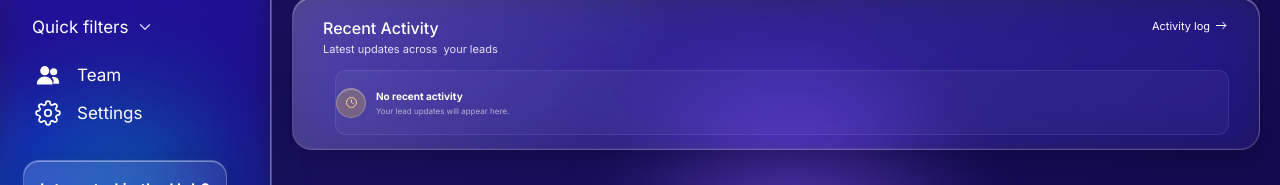
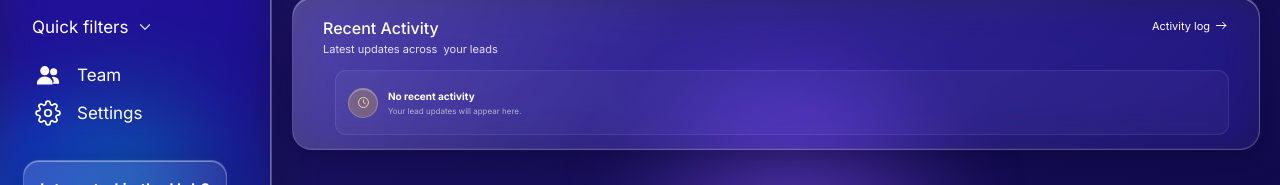
Before and after one commit to obinyan/FLOWBASE, a Next.js app: page /dashboard in a window 1280 px wide. Shown: the part 458-643 px from the top of the page. Built offline with nearby package versions, Linux system fonts and the light colour scheme.

Commit message:
another spacing fix

```diff
--- a/app/globals.css
+++ b/app/globals.css
@@ -325,7 +325,7 @@ small { display: block; }
 .activity .card-head small { font-size: 11px; margin-top: 4px; }
 .activity .head-link { font-size: 11px; }
 .activity-list { margin-top: 14px; position: relative; z-index: 1; }
-.activity-list li { padding: 0 4px 0 0; margin-left: 12px; }
+.activity-list li { margin-left: 12px; }
 .activity-list li + li { border-top: 1px solid rgba(255, 255, 255, 0.18); }
 .activity-row { display: grid; grid-template-columns: 32px minmax(0, 1fr) auto; align-items: center; gap: 12px; padding: 14px 0; border-radius: 10px; transition: background 0.15s; }
 .activity-row:hover { background: rgba(255, 255, 255, 0.08); }
```
